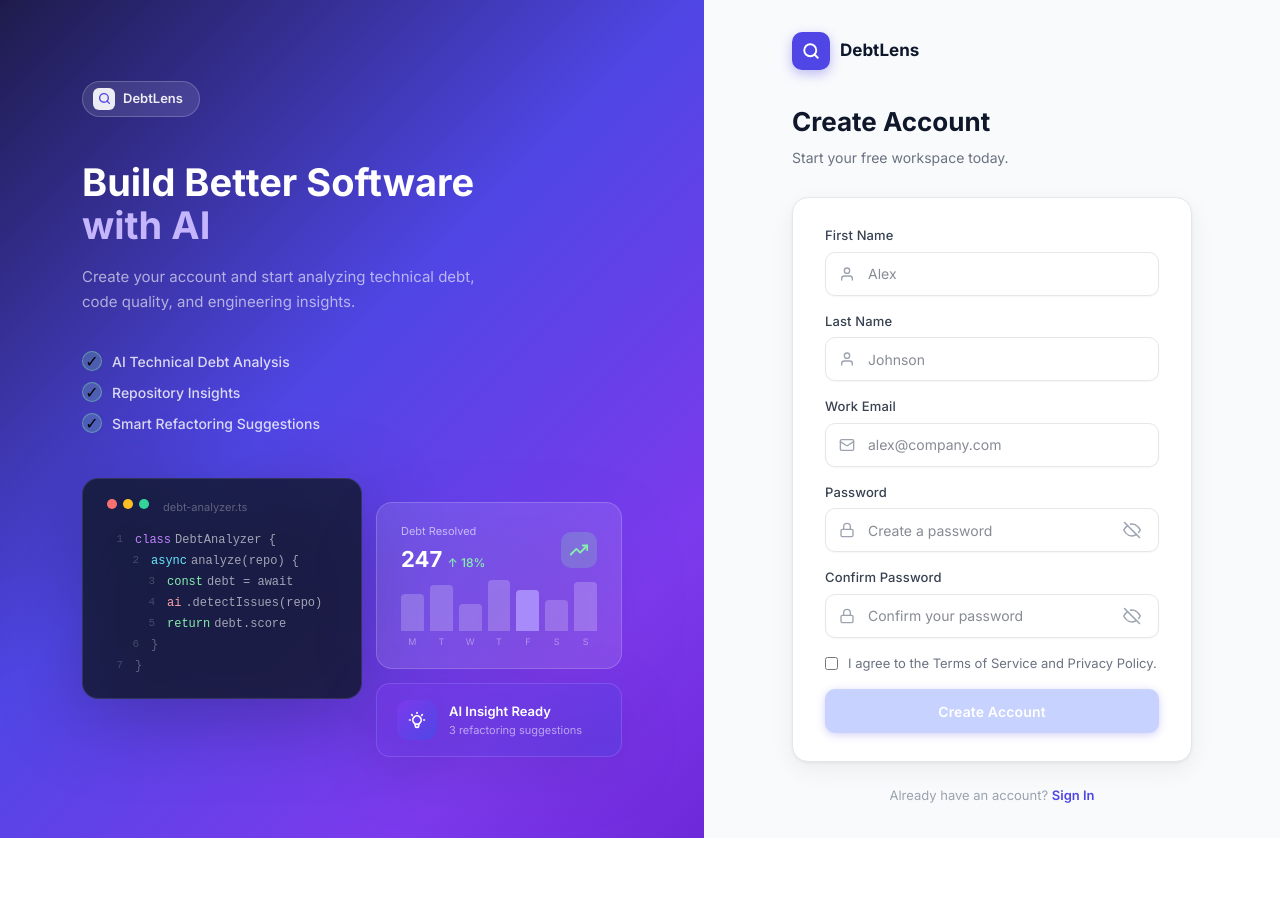
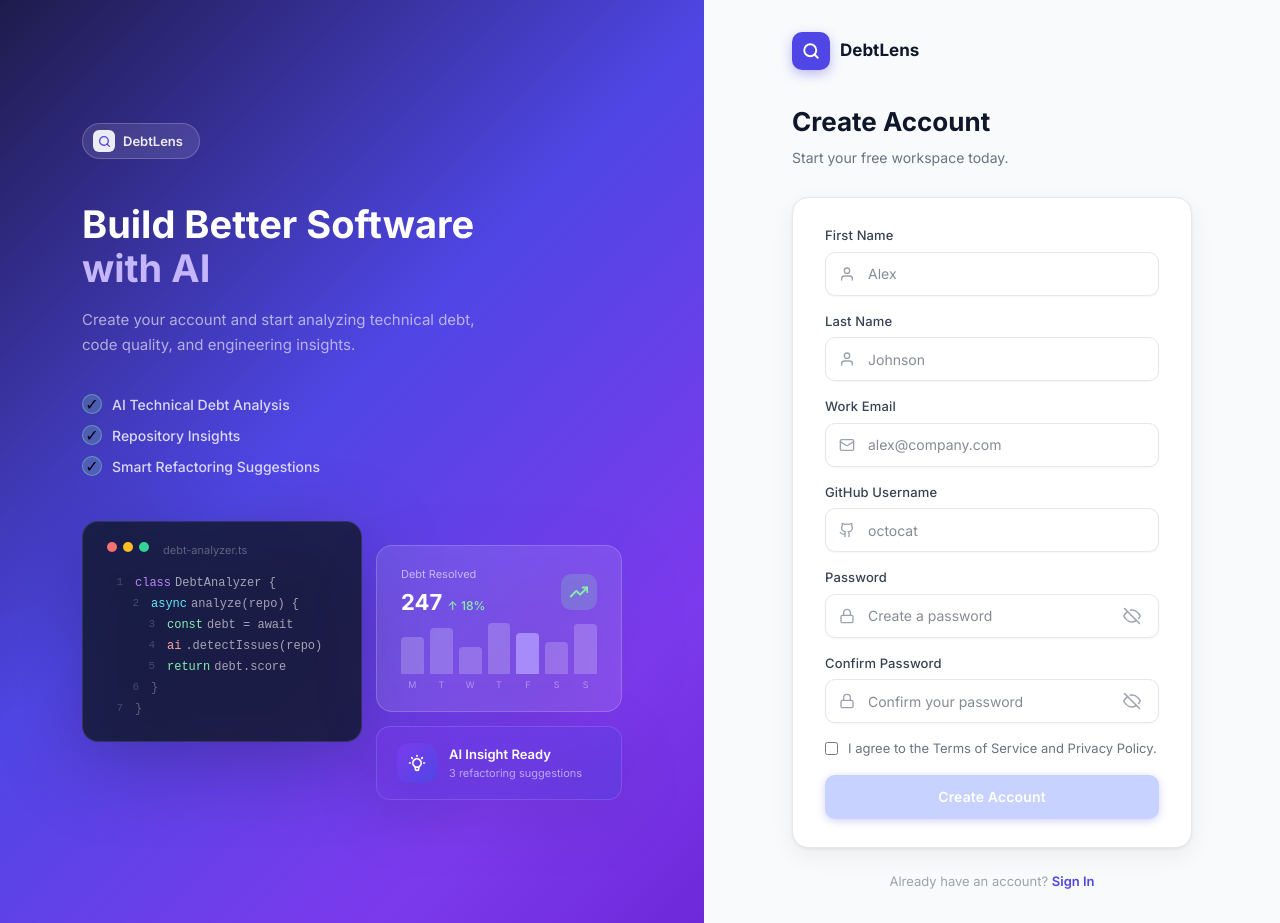
Before and after one commit to TechnicalDebtAnalytics/Frontend, a React (Vite) app: page / in a window 1280 px wide. Both pictures are taken after a click on the button "Create Account". Before the commit the page ends 838 px from the top, so only its background shows below. Built offline with nearby package versions, Linux system fonts and the light colour scheme; no server answers.

Commit message:
github username added

```diff
--- a/src/pages/RegisterPage.tsx
+++ b/src/pages/RegisterPage.tsx
@@ -36,6 +36,24 @@
       <path d="M17.94 17.94A10.07 10.07 0 0 1 12 20c-7 0-11-8-11-8a18.45 18.45 0 0 1 5.06-5.94" />
       <path d="M9.9 4.24A9.12 9.12 0 0 1 12 4c7 0 11 8 11 8a18.5 18.5 0 0 1-2.16 3.19" />
       <line x1="2" y1="2" x2="22" y2="22" />
+    </svg>
+  )
+}
+
+function GithubIcon() {
+  return (
+    <svg
+      width="16"
+      height="16"
+      viewBox="0 0 24 24"
+      fill="none"
+      stroke="currentColor"
+      strokeWidth="2"
+      strokeLinecap="round"
+      strokeLinejoin="round"
+    >
+      <path d="M15 22v-4a4.8 4.8 0 0 0-1-3.5c3 0 6-2 6-5.5.08-1.25-.27-2.48-1-3.5.28-1.15.28-2.35 0-3.5 0 0-1 0-3 1.5-2.64-.5-5.36-.5-8 0C6 2 5 2 5 2c-.3 1.15-.3 2.35 0 3.5A5.403 5.403 0 0 0 4 9c0 3.5 3 5.5 6 5.5-.39.49-.68 1.05-.85 1.65-.17.6-.22 1.23-.15 1.85v4" />
+      <path d="M9 18c-4.51 2-5-2-7-2" />
     </svg>
   )
 }
@@ -586,6 +604,7 @@
   const [firstName, setFirstName] = useState('')
   const [lastName, setLastName] = useState('')
   const [email, setEmail] = useState('')
+  const [githubUsername, setGithubUsername] = useState('')
   const [password, setPassword] = useState('')
   const [confirmPassword, setConfirmPassword] = useState('')
 
@@ -610,6 +629,7 @@
       !firstName.trim() ||
       !lastName.trim() ||
       !email.trim() ||
+      !githubUsername.trim() ||
       !password
     ) {
       return
@@ -631,6 +651,7 @@
             firstName: firstName.trim(),
             lastName: lastName.trim(),
             email: email.trim(),
+            githubUsername: githubUsername.trim(),
             password: password,
             role: 'MEMBER',
           }),
@@ -826,6 +847,15 @@
             />
 
             <Input
+              label="GitHub Username"
+              placeholder="octocat"
+              icon={<GithubIcon />}
+              value={githubUsername}
+              onChange={setGithubUsername}
+              primaryColor={PRIMARY}
+            />
+
+            <Input
               label="Password"
               type={showPassword ? 'text' : 'password'}
               placeholder="Create a password"
@@ -965,6 +995,7 @@
                 !firstName.trim() ||
                 !lastName.trim() ||
                 !email.trim() ||
+                !githubUsername.trim() ||
                 !password
               }
               primaryColor={PRIMARY}
```
